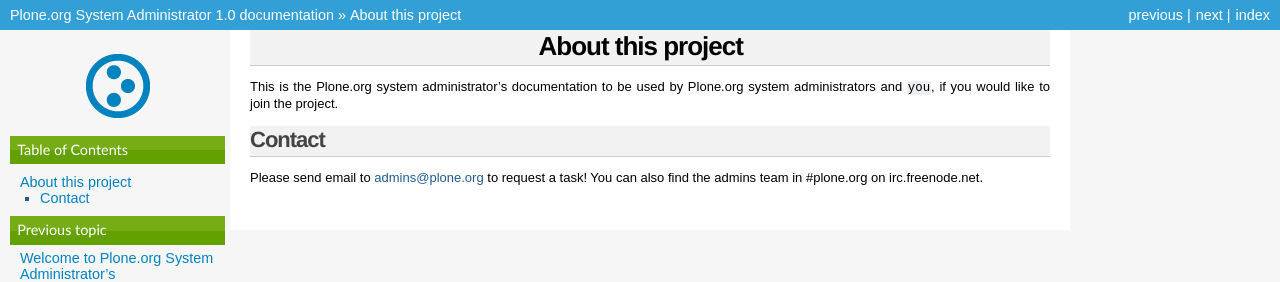
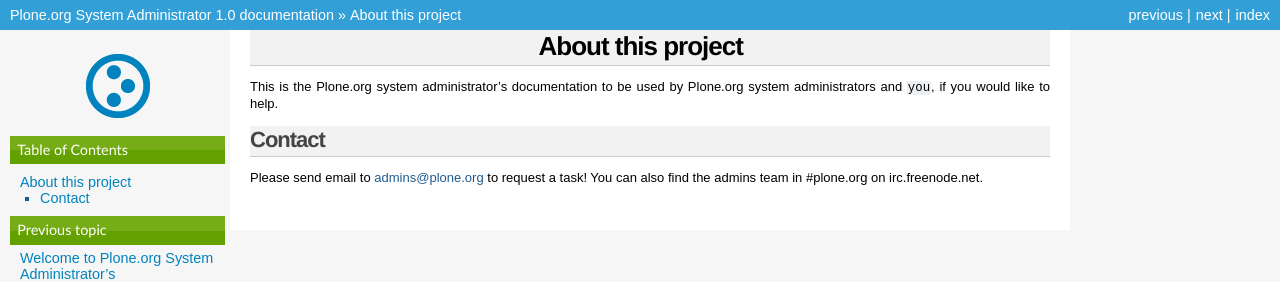
Before and after one commit to plone/ploneorg.admin, a Sphinx documentation site: the page built from sysadmin/documentation/about.rst, in a window 1280 px wide. Shown: the top 282 px of the page. Built offline with Sphinx 7.4.7, drawn with Linux system fonts in a browser that asks for light colours.

Commit message:
Wording
svn path=/sysadmin/trunk/; revision=36070

```diff
--- a/sysadmin/documentation/about.rst
+++ b/sysadmin/documentation/about.rst
@@ -3,8 +3,7 @@
 ==================
 
 This is the Plone.org system administrator's documentation to be used
-by Plone.org system administrators and ``you``, if you would like
-to join the project.
+by Plone.org system administrators and ``you``, if you would like to help.
 
 Contact
 -------
```
